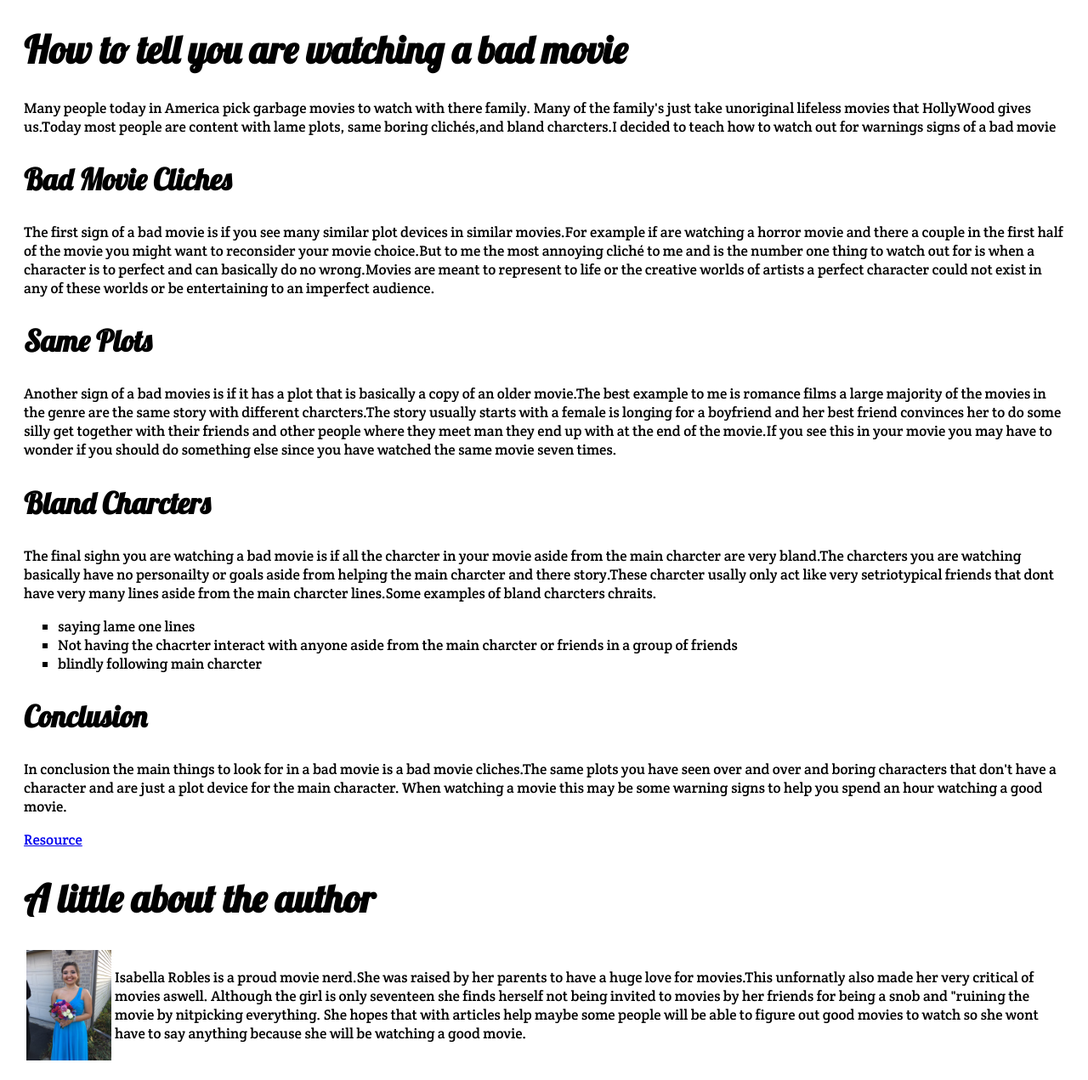
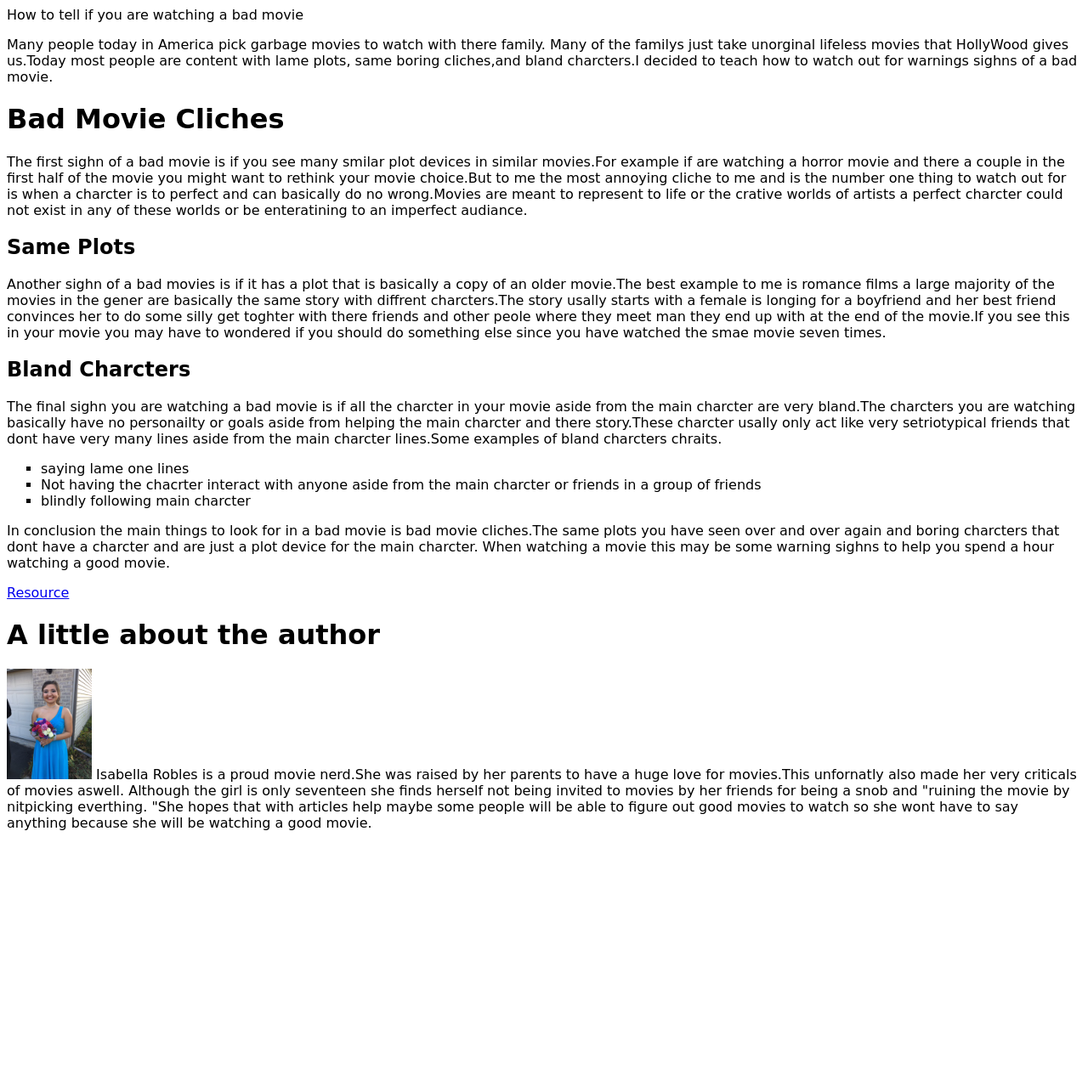
Before and after one commit to Bellawobles13/Howto, a plain HTML site: page index.html in a window 1280 px wide. Shown: the whole page at 85% size. After the commit the page ends 986 px from the top, so only its background shows below. Drawn offline with Linux system fonts and the light colour scheme; a web font is replaced by a local one.

Commit message:
Update index.html

```diff
--- a/index.html
+++ b/index.html
@@ -1,151 +1,68 @@
-<!DOCTYPE html>
-<html lang="en">
-  <head>
+<html>
+  <body>
      <link rel="stylesheet"
-      href="https://fonts.googleapis.com/css?family=Crete+Round%7CLobster">
-     <title> How to tell if you are watching a bad movie</title>
-      <style>
-
-         div.hello {
-            margin: 20px;
-
-        }
-        .outer-box {
-                background-color:grey;
-                margin:10px;
-                padding:10px;
-                min-height:300px;
-              }
-              .name {
-                color:white;
-                font-family:tahoma;
-                margin-left:20px;
-              }
-              .picture {
-                margin-left:20px;
-                float:left;
-                margin-right:20px;
-                margin-bottom:10px;
-                border:1px solid black;
-              }
-              .bio {
-                font-family:tahoma;
-                padding-left:20px;
-                padding-right:20px;
-                padding-bottom:20px;
-              }
-              img {
-                display:block;
-              }
-
-          h1{
-            font-family: 'Lobster', serif;
-            font-size: 45px;}
-          h2{
-            font-family: 'Lobster', serif;
-            font-size: 35px;
-          }
-          h3{
-            font-family: 'Lobster', serif;
-            font-size: 25px;
-          }
-          body{
-            font-family: 'Crete Round', serif;
-            font-size: 17px;
-          }
-      </style>
+          https://fonts.googleapis.com/css?family=Tangerine:bold,bolditalic|Inconsolata:italic|Droid+Sans
 
 
-    </head>
-   <body>
+  <h1>How to tell if you are watching a bad movie</h1>
+    <link href="https://fonts.googleapis.com/css?family=Germania+One|Rye" rel="stylesheet">
+       <style>
+      body {
+        font-family: 'Rye', cursive;
+font-family: 'Germania One', cursive;
+      }
+    </style>
 
-    <div class="hello">
-  <h1>How to tell you are watching a bad movie </h1>
-  <p>Many people today in America pick garbage movies to watch with there
 
-family. Many of the family's just take unoriginal lifeless movies that
+<P> Many people today in America pick garbage movies to watch with there
+family. Many of the familys just take unorginal lifeless movies that
+HollyWood gives us.Today most people are content with lame plots, same
+boring cliches,and bland charcters.I decided to teach how to watch out for
+warnings sighns of a bad movie.</P>
 
-HollyWood gives us.Today most people are content with lame plots, same
+<h1>Bad Movie Cliches</h1>
 
-boring clichés,and bland charcters.I decided to teach how to watch out for
 
-warnings signs of a bad movie</p>
-  </div>
 
-  <div class="hello">
-  <h2>Bad Movie Cliches</h2>
-  <p> The first sign of a bad movie is if you see many similar plot devices in
-
+<p>The first sighn of a bad movie is if you see many smilar plot devices in
 similar movies.For example if are watching a horror movie and there a couple in
-
-the first half of the movie you might want to reconsider your movie choice.But to
-
-me the most annoying cliché to me and is the number one thing to watch out for
-
-is when a character is to perfect and can basically do no wrong.Movies are meant
-
-to represent to life or the creative worlds of artists a perfect character could
-
-not exist in any of these worlds or be entertaining to an imperfect audience.
+the first half of the movie you might want to rethink your movie choice.But to
+me the most annoying cliche to me and is the number one thing to watch out for
+is when a charcter is to perfect and can basically do no wrong.Movies are meant
+to represent to life or the crative worlds of artists a perfect charcter could
+not exist in any of these worlds or be enteratining to an imperfect audiance.
 </p>
-  </div>
-
-  <div class="hello">
-   <h2>Same Plots</h2>
-     <p>Another sign of a bad movies is if it has a plot that is basically a copy
-
+<h2>Same Plots </h2>
+<p>Another sighn of a bad movies is if it has a plot that is basically a copy
 of an older movie.The best example to me is romance films a large majority of
-
-the movies in the genre are the same story with different charcters.The
-
-story usually starts with a female is longing for a boyfriend and her best friend
-
-convinces her to do some silly get together with their friends and other people
+the movies in the gener are basically the same story with diffrent charcters.The
+story usally starts with a female is longing for a boyfriend and her best friend
+convinces her to do some silly get toghter with there friends and other peole
 where they meet man they end up with at the end of the movie.If you see this in
-
-your movie you may have to wonder if you should do something else since you
-
-have watched the same movie seven times.
-
-   </div>
-
-   <div class="hello">
-   <h2> Bland Charcters</h2>
-   <p>The final sighn you are watching a bad movie is if all the charcter in your
+your movie you may have to wondered if you should do something else since you
+have watched the smae movie seven times.
+</p>
+<h2>Bland Charcters  </h2>
+<p>The final sighn you are watching a bad movie is if all the charcter in your
 movie aside from the main charcter are very bland.The charcters you are watching
 basically have no personailty or goals aside from helping the main charcter and
 there story.These charcter usally only act like very setriotypical friends that
 dont have very many lines aside from the main charcter lines.Some examples of
 bland charcters chraits.</p><ul style="list-style-type:square"><li> saying lame one lines</li>
 <li> Not having the chacrter interact with anyone aside from the main charcter or friends in a group of friends</li><li> blindly following main charcter</li></ul>
-
-</div>
-
-<div class="hello">
-   <h2> Conclusion </h2>
-   <p>In conclusion the main things to look for in a bad movie is a bad movie
-
-cliches.The same plots you have seen over and over and boring characters
-
-that don't have a character and are just a plot device for the main character.
-
-When watching a movie this may be some warning signs to help you spend an hour
-
+<p> In conclusion the main things to look for in a bad movie is bad movie
+cliches.The same plots you have seen over and over again and boring charcters
+that dont have a charcter and are just a plot device for the main charcter.
+When watching a movie this may be some warning sighns to help you spend a hour
 watching a good movie.</p>
  <p><a href="https://http://www.nytimes.com/">Resource</a></p>
- <h1>A little about the author</h1>
- <table>
-   <tr>
-     <td><img src="https://bellawobles13.github.io/Howto/images/me.JPG" width="100px" height="130px"></td>
-     <td>Isabella Robles is a proud movie nerd.She was raised by her parents to have a
-
-   huge love for movies.This unfornatly also made her very critical of movies aswell.
-
-   Although the girl is only seventeen she finds herself not being invited to movies by her friends for being a snob and "ruining the movie by nitpicking everything.
-
-   She hopes that with articles help maybe some people will be able to figure out good movies to watch so she wont have to say anything because she will be watching a good movie.
 
 
-   </td>
- </tr>
- </table>
+ <h1>A little about the author</h1>
+ <img src="https://bellawobles13.github.io/Howto/images/me.JPG" width="100px" height="130px">
+     Isabella Robles is a proud movie nerd.She was raised by her parents to have a
+   huge love for movies.This unfornatly also made her very criticals of movies aswell.
+   Although the girl is only seventeen she finds herself not being invited to movies by her friends for being a snob and "ruining the movie by nitpicking everthing.
+   "She hopes that with articles help maybe some people will be able to figure out good movies to watch so she wont have to say anything because she will be watching a good movie.
+ </body>
+ </html>
```
